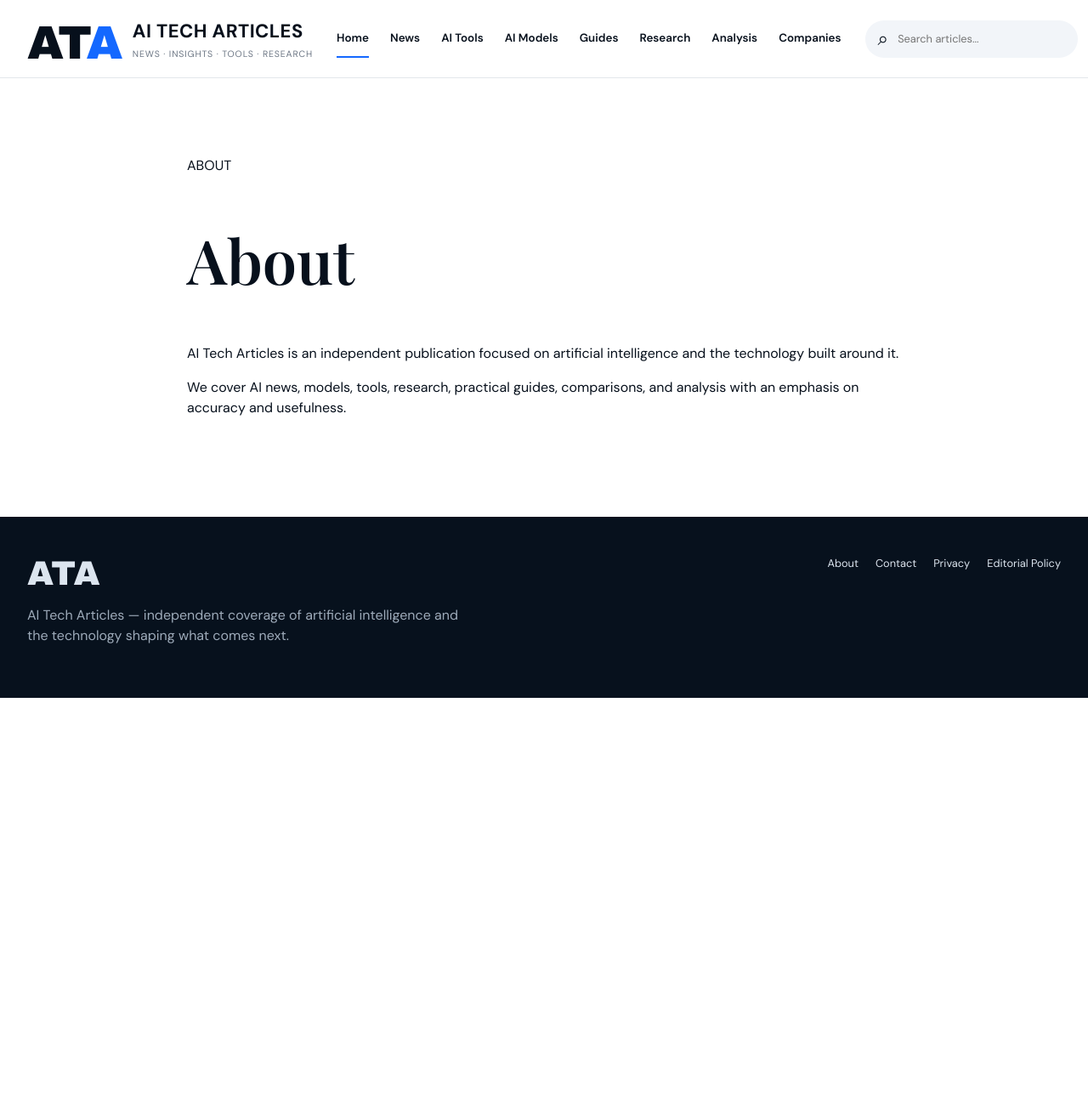
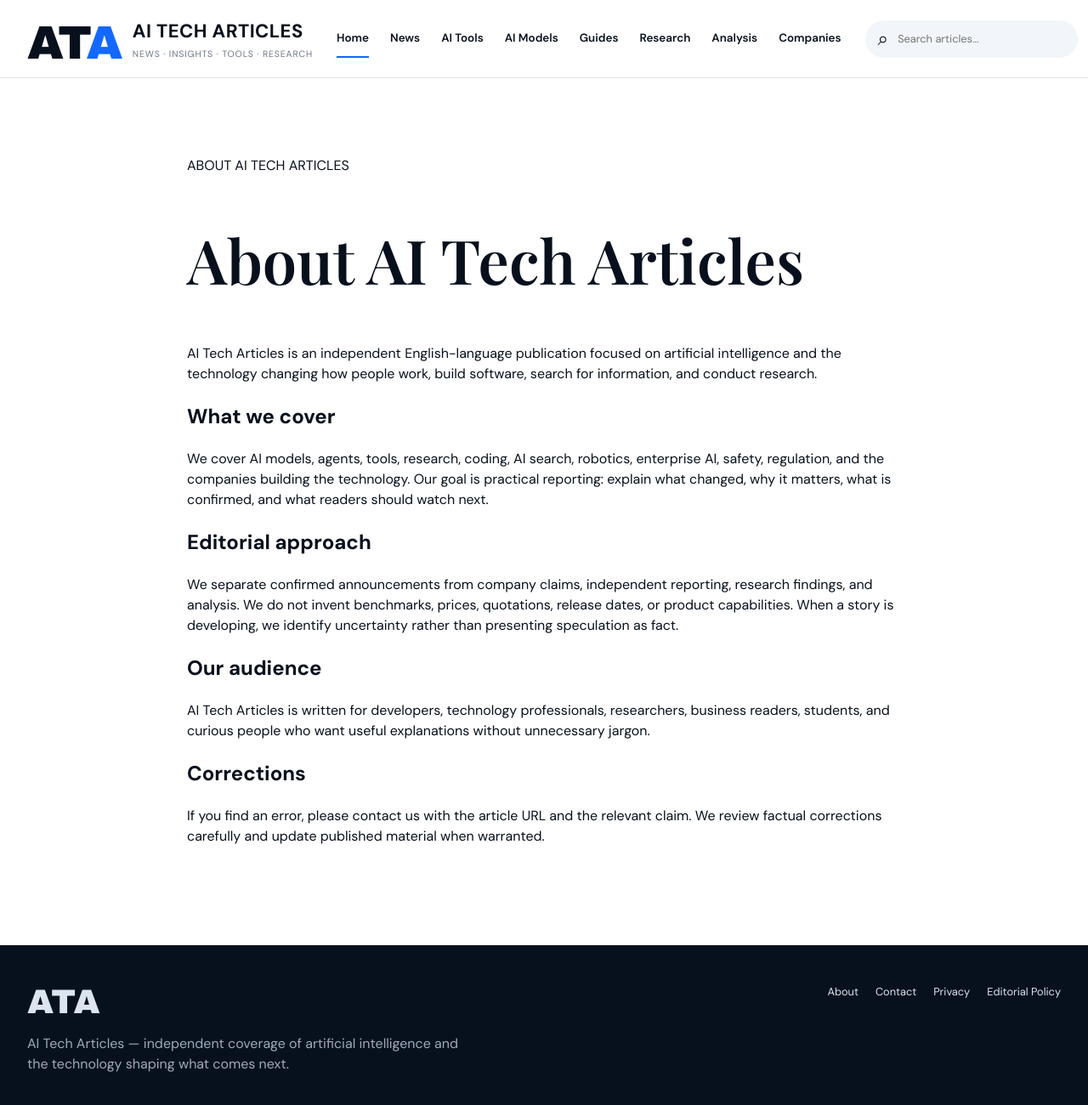
Before and after one commit to todaysnewsai/ChatGPTScope, a Jekyll site: the page built from about.md, in a window 1280 px wide and 1325 px high. Shown: the top 1300 px of the window at 85% size. Built offline with Jekyll 4.4.1, drawn with Linux system fonts in a browser that asks for light colours.

Commit message:
Expand About AI Tech Articles page

```diff
--- a/about.md
+++ b/about.md
@@ -1,8 +1,22 @@
 ---
 layout: page
-title: About
-permalink: /about/
+title: "About AI Tech Articles"
 ---
-AI Tech Articles is an independent publication focused on artificial intelligence and the technology built around it.
 
-We cover AI news, models, tools, research, practical guides, comparisons, and analysis with an emphasis on accuracy and usefulness.
+AI Tech Articles is an independent English-language publication focused on artificial intelligence and the technology changing how people work, build software, search for information, and conduct research.
+
+## What we cover
+
+We cover AI models, agents, tools, research, coding, AI search, robotics, enterprise AI, safety, regulation, and the companies building the technology. Our goal is practical reporting: explain what changed, why it matters, what is confirmed, and what readers should watch next.
+
+## Editorial approach
+
+We separate confirmed announcements from company claims, independent reporting, research findings, and analysis. We do not invent benchmarks, prices, quotations, release dates, or product capabilities. When a story is developing, we identify uncertainty rather than presenting speculation as fact.
+
+## Our audience
+
+AI Tech Articles is written for developers, technology professionals, researchers, business readers, students, and curious people who want useful explanations without unnecessary jargon.
+
+## Corrections
+
+If you find an error, please contact us with the article URL and the relevant claim. We review factual corrections carefully and update published material when warranted.
```
